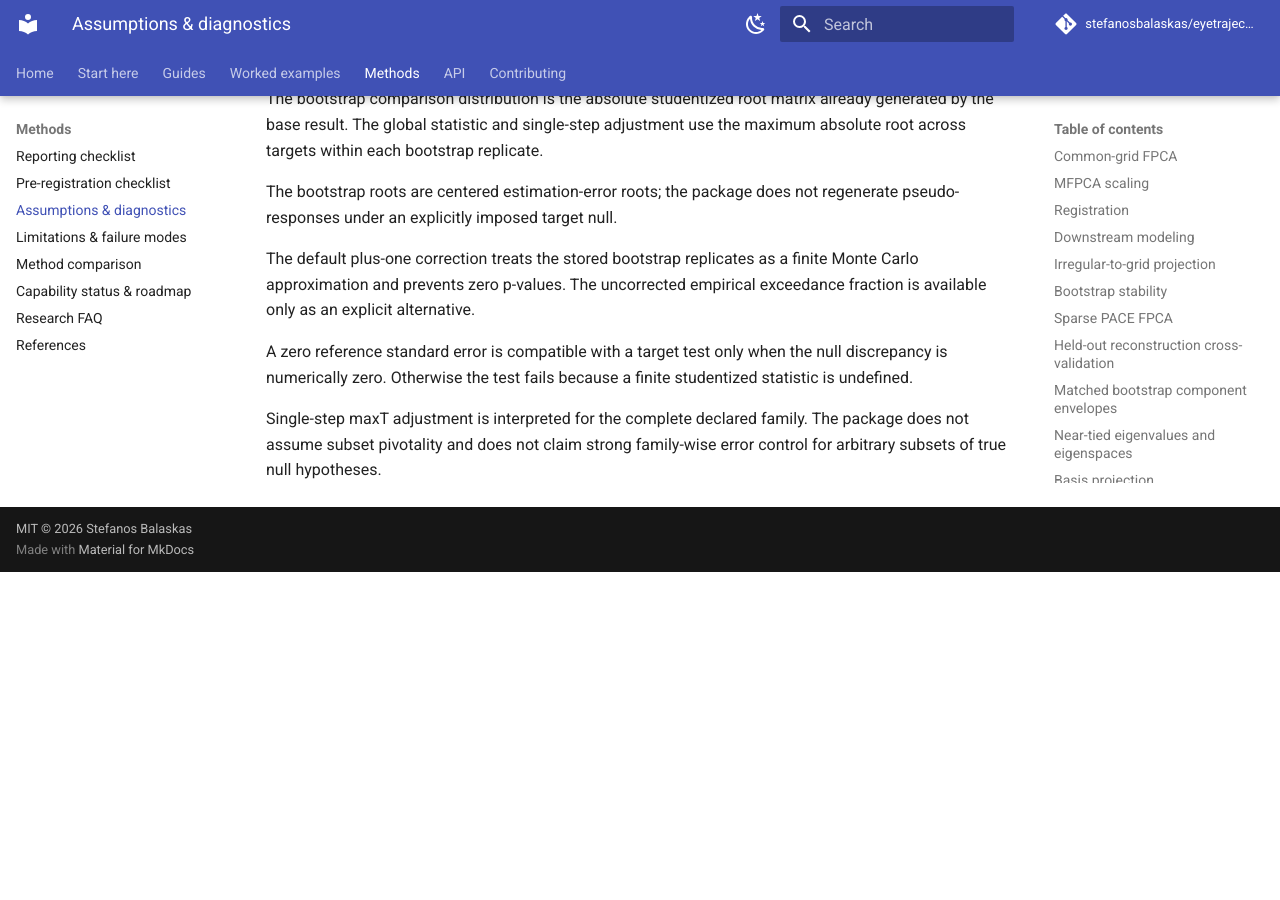
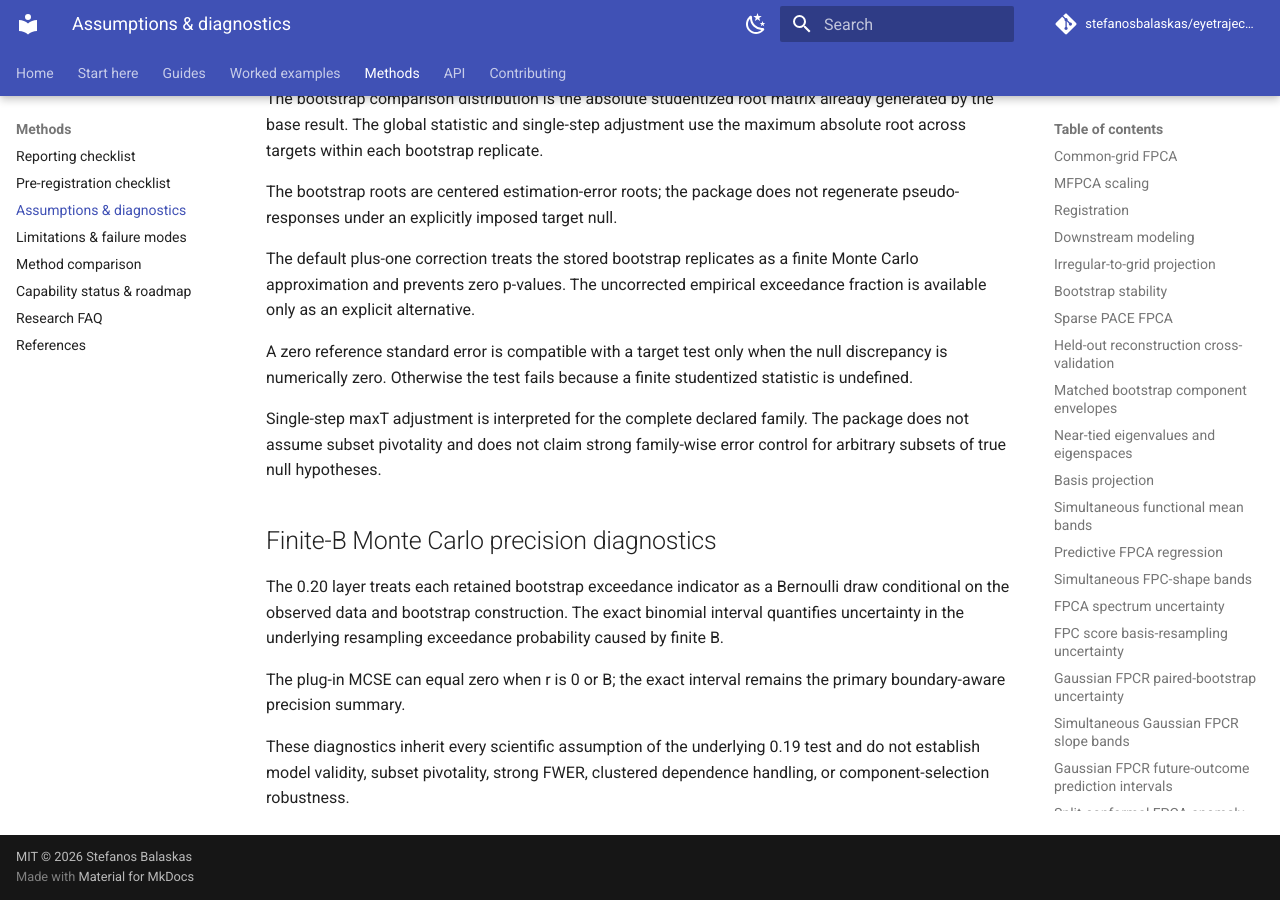
Before and after one commit to stefanosbalaskas/eyetrajectoriespy, an MkDocs documentation site: the page built from docs/methods/assumptions.md, in a window 1280 px wide and 900 px high, scrolled down 7585 px. Built offline with MkDocs 1.6.1 and Material for MkDocs 9.7.7, drawn with Linux system fonts in a browser that asks for light colours; comment, search, counter and statistics services are not loaded; before the commit the page ends 8157 px from its top, so only the background shows below that.

Commit message:
Add 0.20 precision assumptions

```diff
--- a/docs/methods/assumptions.md
+++ b/docs/methods/assumptions.md
@@ -221,3 +221,12 @@ The default plus-one correction treats the stored bootstrap replicates as a fini
 A zero reference standard error is compatible with a target test only when the null discrepancy is numerically zero. Otherwise the test fails because a finite studentized statistic is undefined.
 
 Single-step maxT adjustment is interpreted for the complete declared family. The package does not assume subset pivotality and does not claim strong family-wise error control for arbitrary subsets of true null hypotheses.
+
+
+## Finite-B Monte Carlo precision diagnostics
+
+The 0.20 layer treats each retained bootstrap exceedance indicator as a Bernoulli draw conditional on the observed data and bootstrap construction. The exact binomial interval quantifies uncertainty in the underlying resampling exceedance probability caused by finite B.
+
+The plug-in MCSE can equal zero when r is 0 or B; the exact interval remains the primary boundary-aware precision summary.
+
+These diagnostics inherit every scientific assumption of the underlying 0.19 test and do not establish model validity, subset pivotality, strong FWER, clustered dependence handling, or component-selection robustness.
```
